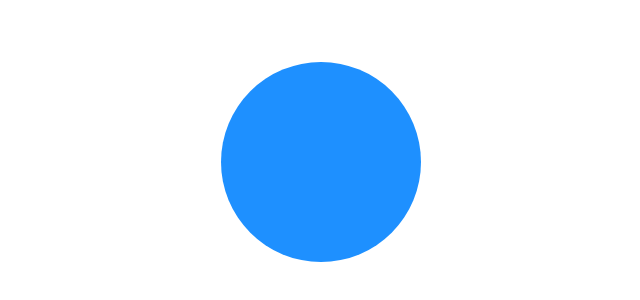
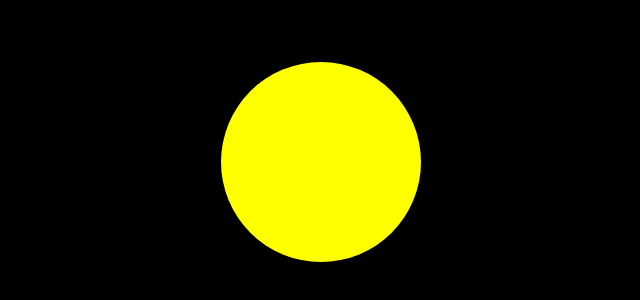
Before and after one commit to DanielColumbus1999/HTML, a plain HTML site: page index.html in a window 1280 px wide. Shown: the part 238-538 px from the top of the page, without its empty margins (319-959 px from the left). Drawn offline with Linux system fonts and the light colour scheme.

Commit message:
Update index.html

```diff
--- a/index.html
+++ b/index.html
@@ -11,6 +11,7 @@
       display: flex;
       justify-content: center;  /* Centers horizontally */
       align-items: center;      /* Centers vertically */
+      background-color: black;  /* Set background to black */
     }
 
     .sun {
@@ -22,6 +23,6 @@
   </style>
   </head>
 <body>
-  <div style="background-color:DodgerBlue;" class="sun"></div>
+  <div class="sun"></div>
 </body>
 </html>
```
